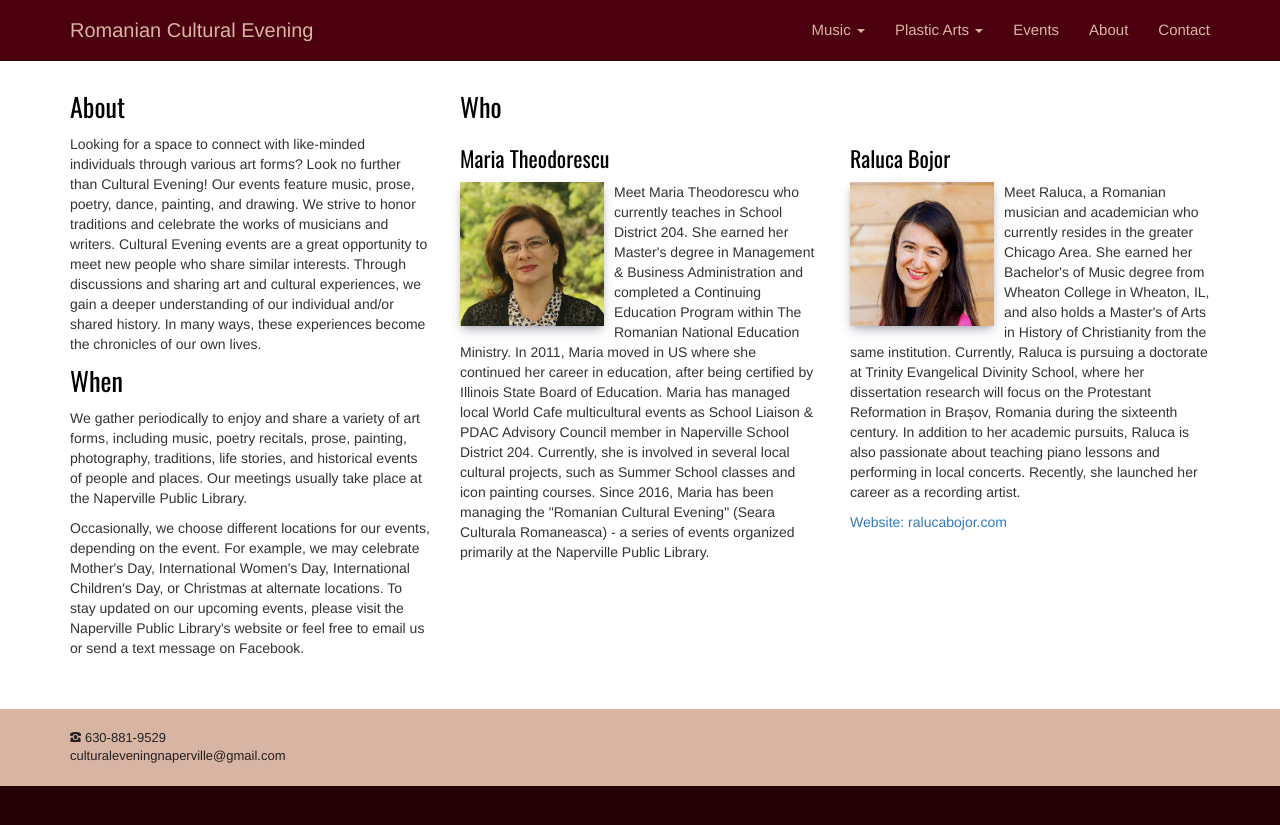
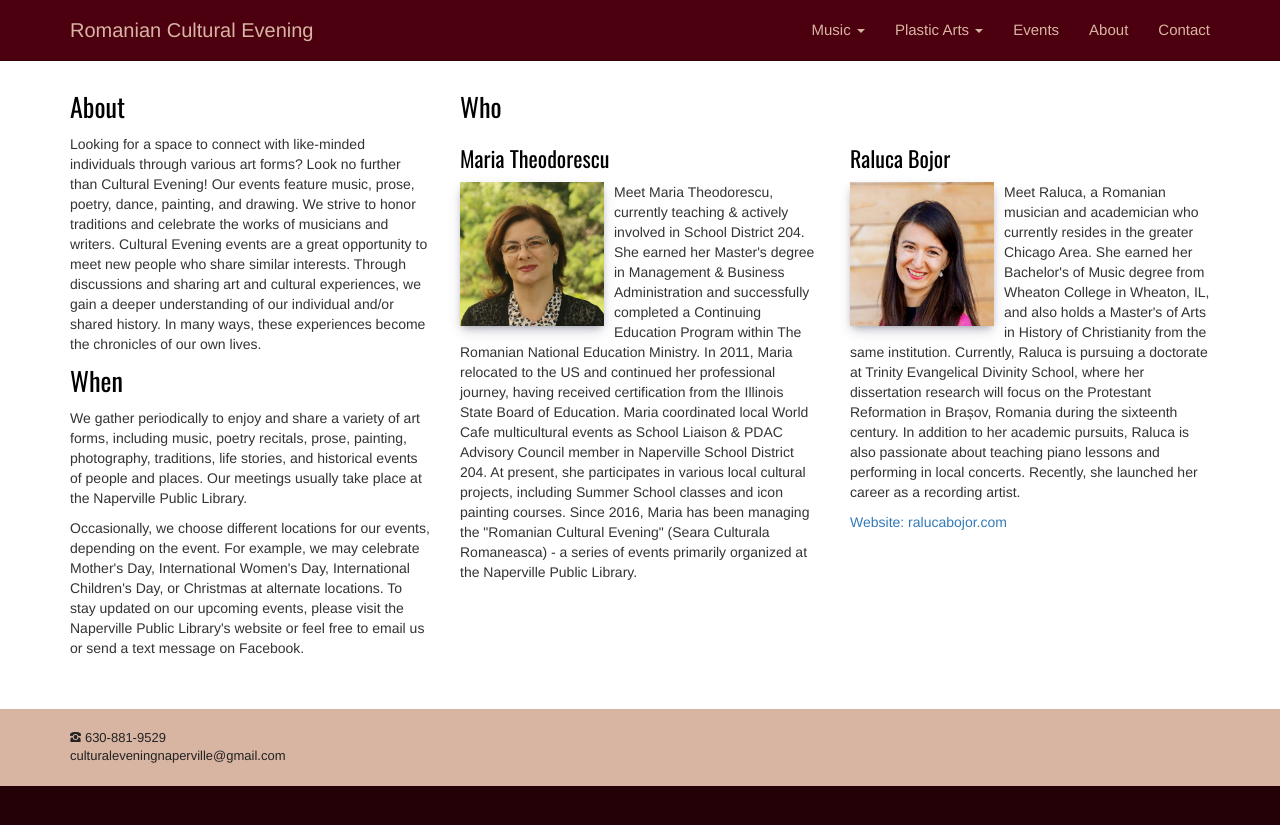
Before and after one commit to adrianth/culteve, a Jekyll site: the page built from en/about.html, in a window 1280 px wide. Shown: the top 825 px of the page. Built offline with Jekyll 4.4.1, drawn with Linux system fonts in a browser that asks for light colours.

Commit message:
currently

```diff
--- a/en/about.html
+++ b/en/about.html
@@ -34,9 +34,7 @@ title: About
                 <div class="col-sm-6">
                     <h3>Maria Theodorescu</h3>
                     <img class="img img-responsive presentation" src="{{ site.baseurl }}/img/about/maria.jpg" alt="">
-                    <p>Meet Maria Theodorescu who currently teaches in School District 204. She earned her Master's degree in Management & Business Administration and completed a Continuing Education Program within The Romanian National Education Ministry. In 2011, Maria moved in US where she continued her career in education, after being certified by Illinois State Board of Education.
-
-Maria has managed local World Cafe multicultural events as School Liaison & PDAC Advisory Council member in Naperville School District 204. Currently, she is involved in several local cultural projects, such as Summer School classes and icon painting courses. Since 2016, Maria has been managing the "Romanian Cultural Evening" (Seara Culturala Romaneasca) - a series of events organized primarily at the Naperville Public Library.</p>
+                    <p>Meet Maria Theodorescu, currently teaching & actively involved in School District 204. She earned her Master's degree in Management & Business Administration and successfully completed a Continuing Education Program within The Romanian National Education Ministry. In 2011, Maria relocated to the US and continued her professional journey, having received certification from the Illinois State Board of Education. Maria coordinated local World Cafe multicultural events as School Liaison & PDAC Advisory Council member in Naperville School District 204. At present, she participates in various local cultural projects, including Summer School classes and icon painting courses. Since 2016, Maria has been managing the "Romanian Cultural Evening" (Seara Culturala Romaneasca) - a series of events primarily organized at the Naperville Public Library.</p>
                 </div>
                 <div class="col-sm-6">
                     <h3>Raluca Bojor</h3>
```
